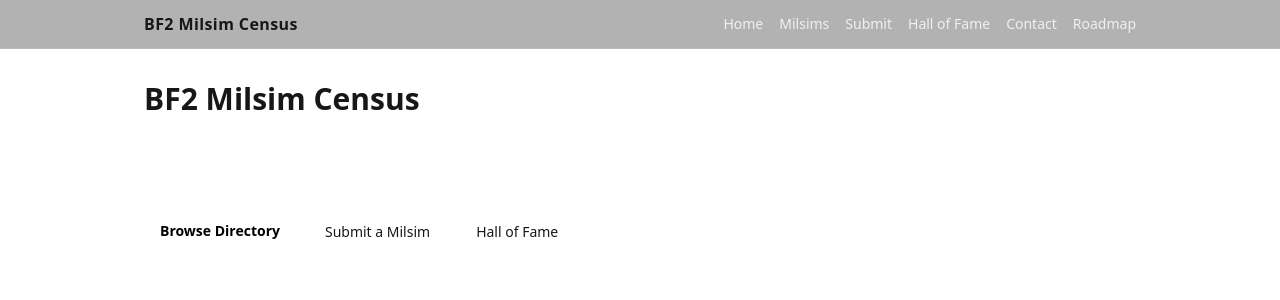
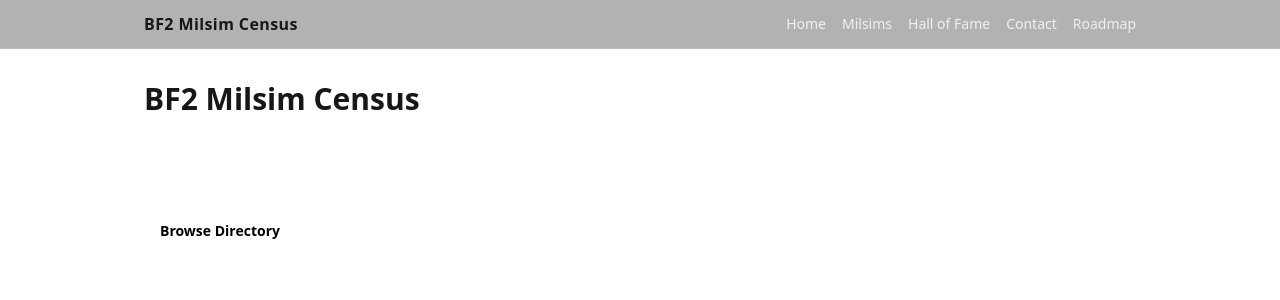
Before and after one commit to Felraksis/bf2-milsim-census, a Next.js app: page / in a window 1280 px wide. Shown: the top 300 px of the page. Built offline with nearby package versions, Linux system fonts and the light colour scheme.

Commit message:
removed submit page for now

```diff
--- a/app/milsims/page.tsx
+++ b/app/milsims/page.tsx
@@ -139,15 +139,9 @@ export default async function MilsimsPage({
         <div>
           <h1 className="text-2xl font-bold">Milsims Directory</h1>
           <p className="text-sm text-white/70">
-            Verified and private servers. Missing yours? Submit it.
+            Verified and private servers. Missing yours? Submit it by contacting 'felraksis' on Discord.
           </p>
         </div>
-        <Link
-          href="/submit"
-          className="rounded-xl border border-white/20 px-4 py-2 text-sm hover:border-white/40"
-        >
-          Submit
-        </Link>
       </div>
 
       <MilsimsFiltersBar
--- a/app/page.tsx
+++ b/app/page.tsx
@@ -17,18 +17,6 @@ export default function HomePage() {
         >
           Browse Directory
         </Link>
-        <Link
-          href="/submit"
-          className="rounded-xl border border-white/20 px-4 py-2 text-sm hover:border-white/40"
-        >
-          Submit a Milsim
-        </Link>
-        <Link
-          href="/hall-of-fame"
-          className="rounded-xl border border-white/20 px-4 py-2 text-sm hover:border-white/40"
-        >
-          Hall of Fame
-        </Link>
       </div>
 
     </div>
--- a/components/NavBar.tsx
+++ b/components/NavBar.tsx
@@ -3,7 +3,6 @@ import Link from "next/link";
 const nav = [
   { href: "/", label: "Home" },
   { href: "/milsims", label: "Milsims" },
-  { href: "/submit", label: "Submit" },
   { href: "/hall-of-fame", label: "Hall of Fame" },
   { href: "/contact", label: "Contact" },
   { href: "/roadmap", label: "Roadmap" },
```
